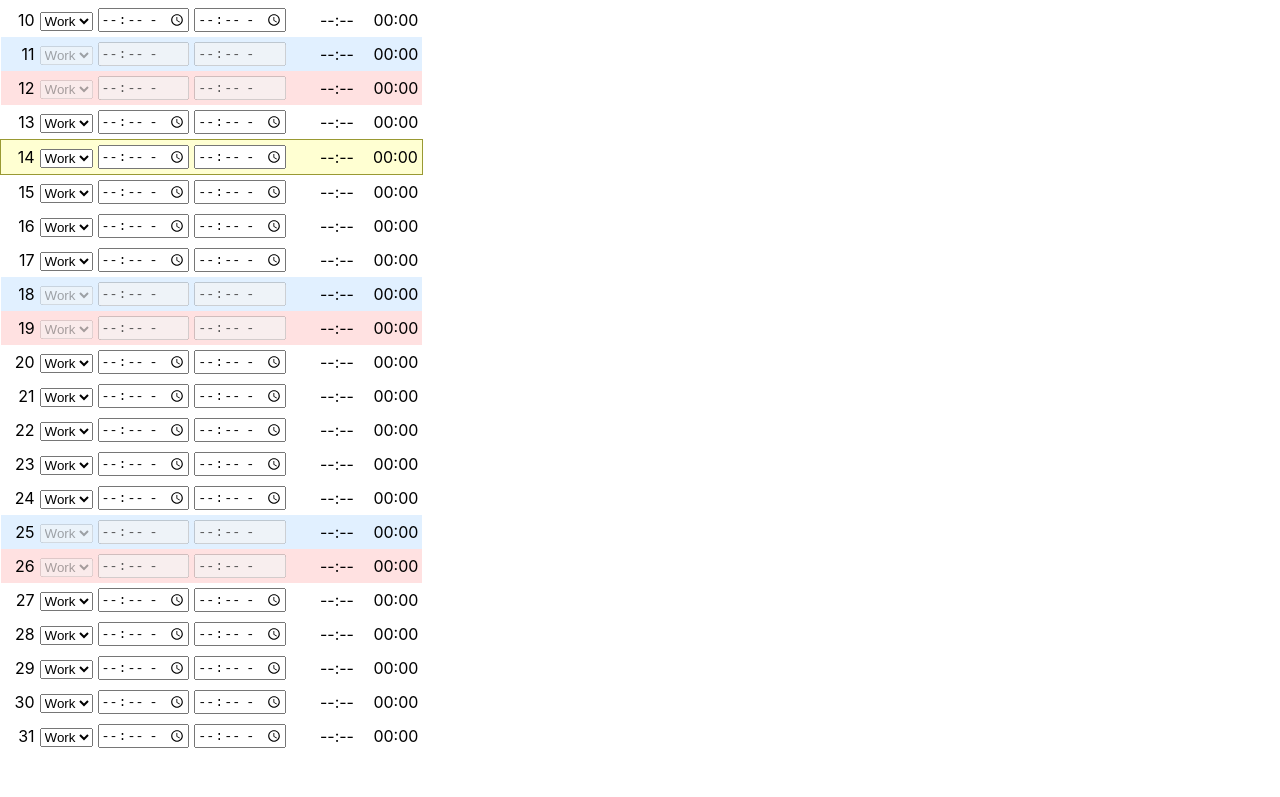
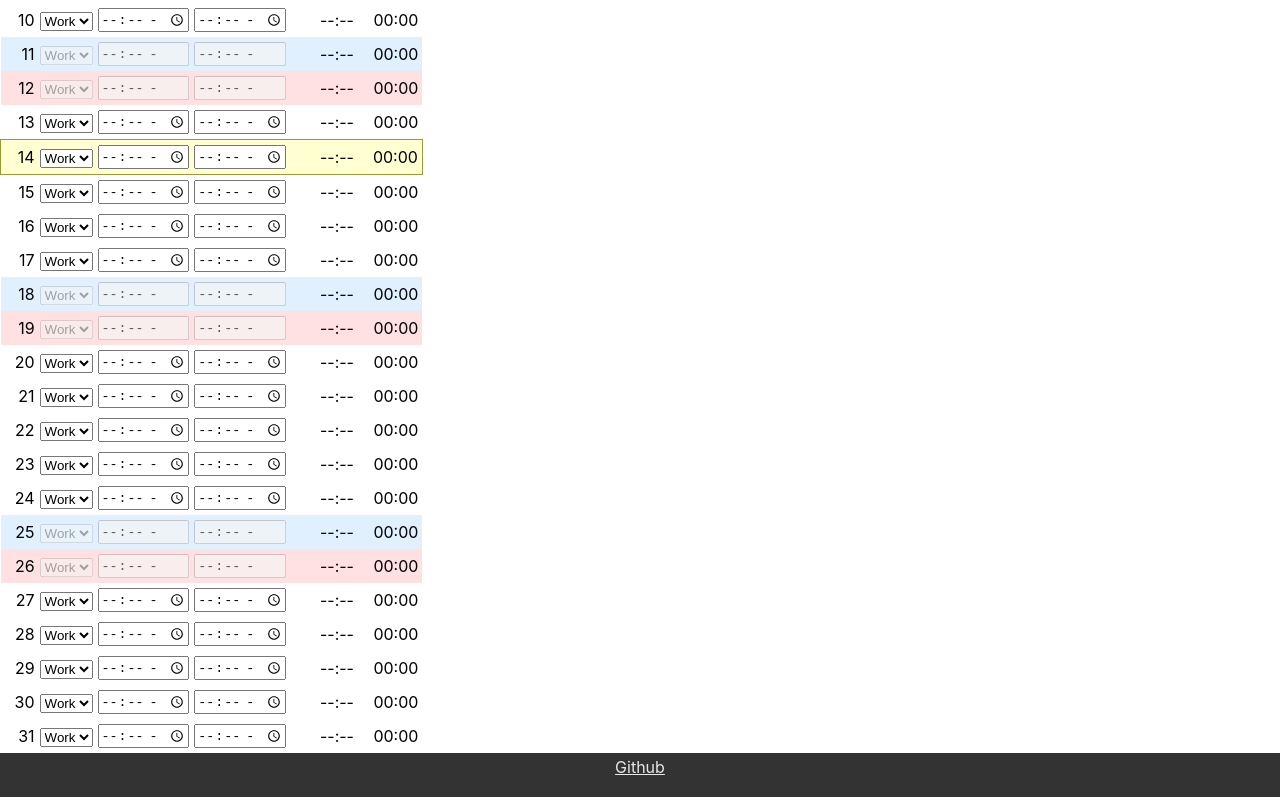
Before and after one commit to leafriend/working-hours, a React (Create React App) app: page / in a window 1280 px wide. Shown: the part 373-1170 px from the top of the page. Before the commit the page ends 1126 px from the top, so only its background shows below. Built offline with nearby package versions, Linux system fonts and the light colour scheme; the HTML template or start-up script is replaced by a standard one.

Commit message:
Add footer

```diff
--- a/src/App.tsx
+++ b/src/App.tsx
@@ -3,6 +3,7 @@ import React, { useState } from 'react';
 import './App.scss';
 import { MonthlyLog } from './MonthlyLog';
 import { Header } from './Header';
+import { Footer } from './Footer';
 import { Nullable, zerofill } from './lib';
 import { Log, LogSource, toSource, BalanceHolder, LeaveType } from './log/types';
 import { LocalLogsSet } from './storage/local';
@@ -64,6 +65,7 @@ const App: React.FC = () => {
           onLogsChange={handleLogsChange}
         />
       </article>
+      <Footer />
     </div>
   );
 }
--- /dev/null
+++ b/src/Footer.scss
@@ -0,0 +1,7 @@
+footer, footer a {
+  background-color: #333333;
+  color: #e8e8e8;
+  padding-top: 0.25em;
+  padding-bottom: 1.25em;
+  text-align: center;
+}
--- /dev/null
+++ b/src/Footer.tsx
@@ -0,0 +1,17 @@
+import React from 'react';
+
+import './Footer.scss';
+
+export interface FooterProps {
+}
+
+export const Footer: React.FC<FooterProps> = _ => {
+  return (
+    <footer>
+      <a
+        href="https://github.com/leafriend/working-hours/"
+        target="_blank"
+      >Github</a>
+    </footer>
+  );
+};
```
